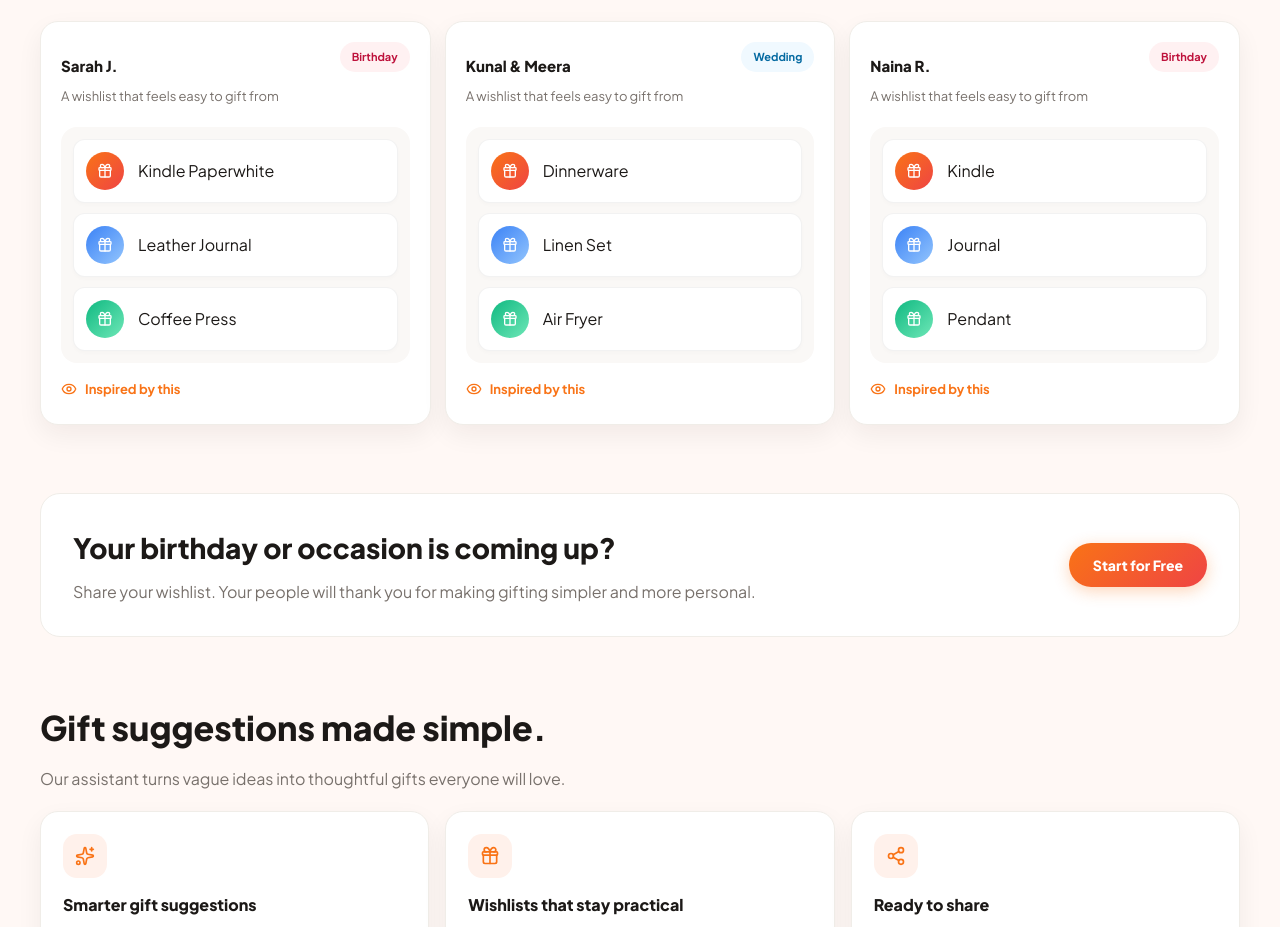
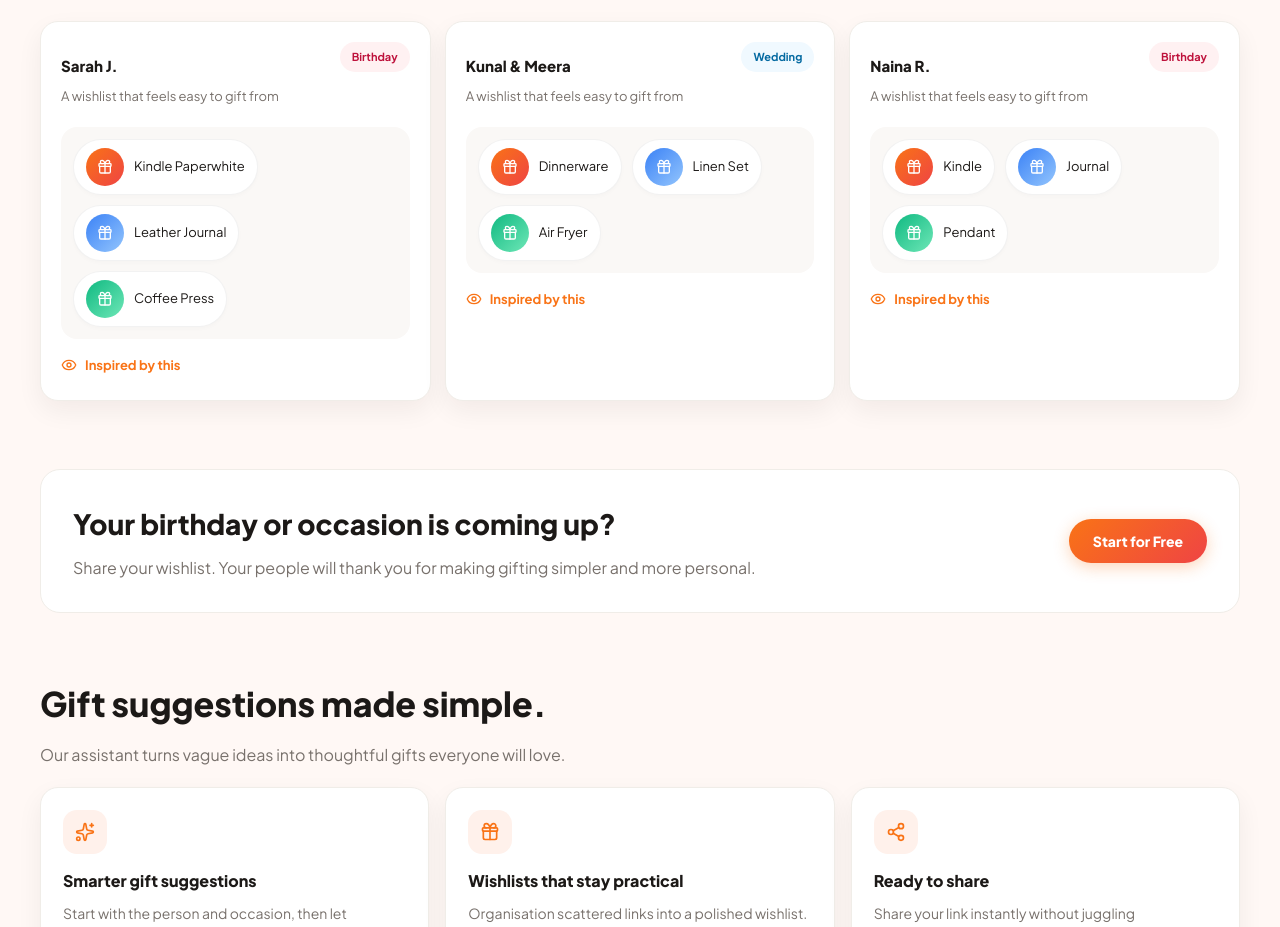
Before and after one commit to Yatish05/wishnest, a React (Vite) app: page / in a window 1280 px wide. Shown: the part 1229-2156 px from the top of the page. Built offline with nearby package versions, Linux system fonts and the light colour scheme; no server answers.

Commit message:
Change gift layout to horizontal capsules

```diff
--- a/src/pages/LandingPage.css
+++ b/src/pages/LandingPage.css
@@ -380,24 +380,26 @@
   background: var(--color-surface-soft);
   border-radius: 16px;
   display: flex;
-  flex-direction: column;
+  flex-direction: row;
+  flex-wrap: wrap;
   gap: 10px;
 }
 
 .landing-feed-item {
   display: flex;
   align-items: center;
-  gap: 14px;
-  padding: 12px;
+  gap: 10px;
+  padding: 8px 12px;
   background: #fff;
   border: 1px solid rgba(0, 0, 0, 0.05);
-  border-radius: 12px;
+  border-radius: 99px;
   box-shadow: 0 2px 4px rgba(0, 0, 0, 0.02);
   transition: all 0.2s ease;
+  font-size: 13px;
 }
 
 .landing-feed-item:hover {
-  transform: translateX(4px);
+  transform: translateY(-2px);
   border-color: var(--color-brand);
   background: #fff;
   box-shadow: 0 4px 12px rgba(249, 115, 22, 0.08);
```
